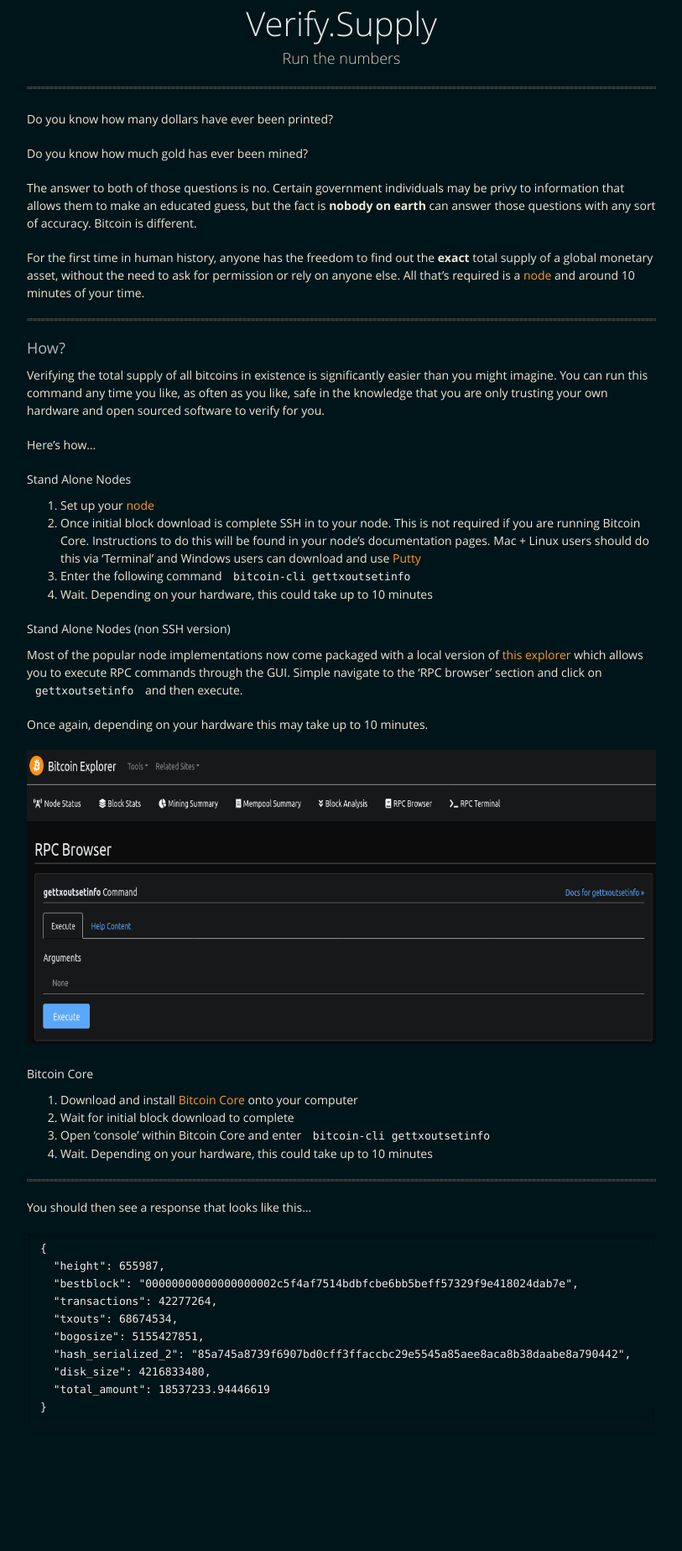
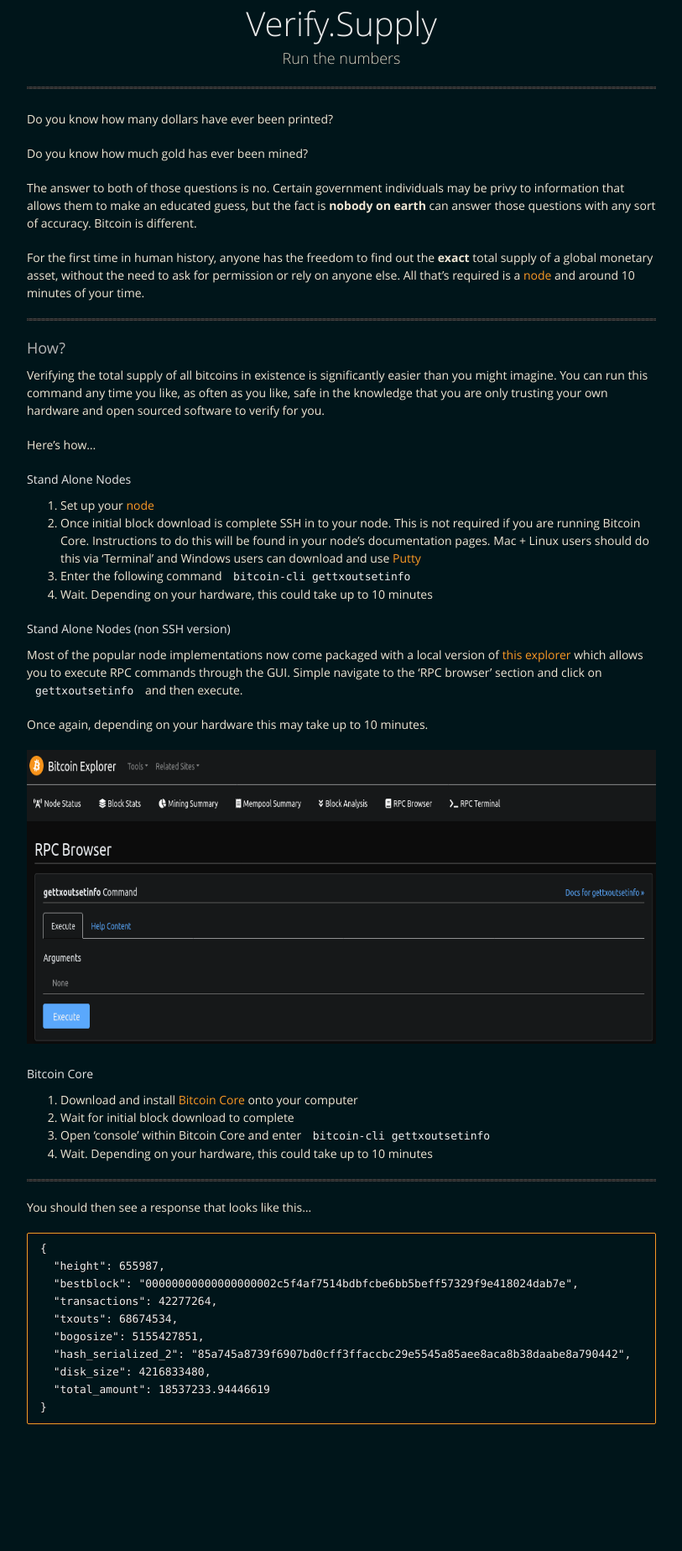
Before and after one commit to BitcoinQnA/verify-supply, a Jekyll site: the page built from index.md, in a window 1280 px wide. Shown: the whole page at 84% size, without its empty margins (233-1046 px from the left). Built offline with Jekyll 4.4.1, drawn with Linux system fonts in a browser that asks for light colours.

Commit message:
Update jekyll-theme-midnight.scss

```diff
--- a/_sass/jekyll-theme-midnight.scss
+++ b/_sass/jekyll-theme-midnight.scss
@@ -106,7 +106,7 @@ pre {
   padding:8px 15px;
   background: #00151a;
   border-radius: 2px;
-  border:1px solid #121212;
+  border:1px solid #f99925;
   box-shadow: inset 0 1px 3px rgba(0,0,0,.3);
   overflow: auto;
   overflow-y: hidden;
```
